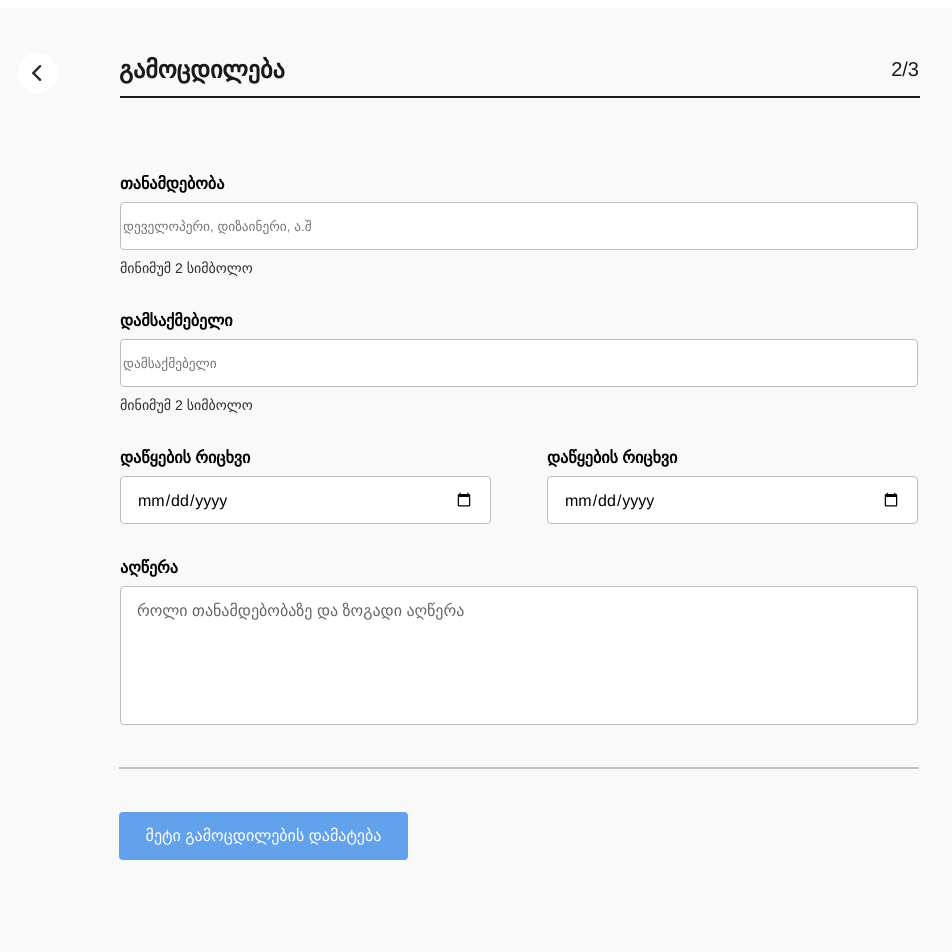
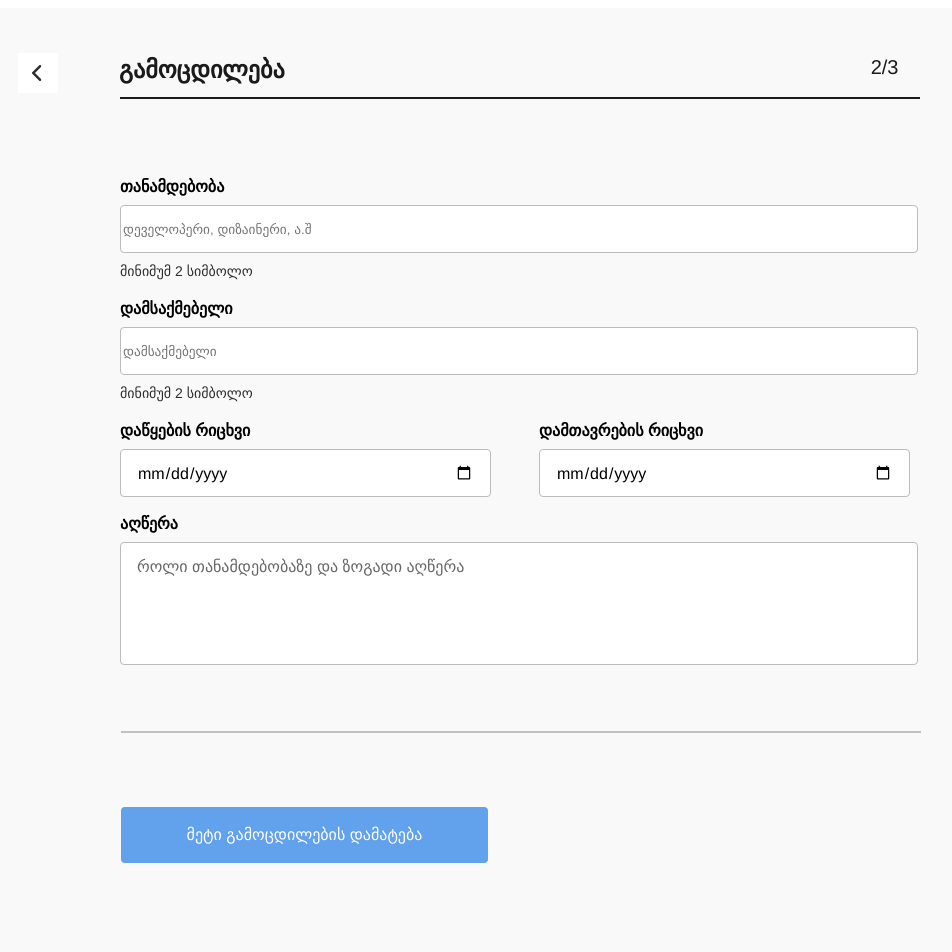
Before and after one commit to bassa0923/redberry, a React (Create React App) app: page /experience in a window 1280 px wide. Shown: the top 952 px of the page, without its empty margins (38-990 px from the left). Built offline with nearby package versions, Linux system fonts and the light colour scheme.

Commit message:
implemented Experience.js page && add experience button

```diff
--- a/src/App.css
+++ b/src/App.css
@@ -710,20 +710,85 @@
   width: 1920px;
   height: 1080px;
   background: #f9f9f9;
+  display: flex;
+  flex-direction: column;
 }
 
 .experience-input {
+  display: flex;
+  flex-direction: column;
   width: 1098px;
   height: 1080px;
+}
+
+.experience-header {
+  display: flex;
+  flex-direction: row;
+}
+
+.experience-back-arrow {
+  width: 40px;
+  height: 40px;
+  margin-left: 48px;
+  margin-top: 45px;
+
+  background: #ffffff;
+  border-radius: 1px;
+}
+
+.experience-header-text {
+  margin-left: 61px;
+  margin-top: 47px;
+  font-family: "Helvetica Neue";
+  font-style: normal;
+  font-weight: 700;
+  font-size: 24px;
+  line-height: 29px;
+
+  /* off black */
+
+  color: #1a1a1a;
+}
+
+.experience-header-page {
+  margin-left: 586px;
+  margin-top: 47px;
+
+  font-family: "Helvetica Neue";
+  font-style: normal;
+  font-weight: 400;
+  font-size: 20px;
+  line-height: 24px;
+  /* identical to box height */
+
+  text-align: right;
+
+  /* off black */
+
+  color: #1a1a1a;
+}
+
+.experience-header-line {
+  margin-left: 150px;
+  width: 798px;
+  height: 0px;
+  left: 150px;
+  top: 88px;
+  margin-bottom: 69px;
+
+  /* off black */
+
+  border: 1px solid #1a1a1a;
 }
 
 .experience-resume {
   position: absolute;
   width: 822px;
-  height: 1080px;
   right: 0px;
   top: 0px;
-  background-color: white;
+  bottom: 0px;
+
+  background: #ffffff;
 }
 
 .input-field-position {
@@ -732,12 +797,6 @@
   align-items: flex-start;
   padding: 8px 24px;
   gap: 8px;
-
-  position: absolute;
-  width: 846px;
-  height: 125px;
-  left: calc(50% - 846px / 2 - 411px);
-  top: 157px;
 }
 
 .experience-position {
@@ -816,12 +875,6 @@
   align-items: flex-start;
   padding: 8px 24px;
   gap: 8px;
-
-  position: absolute;
-  width: 846px;
-  height: 125px;
-  left: calc(50% - 846px / 2 - 411px);
-  top: 294px;
 }
 
 .experience-employer {
@@ -892,18 +945,17 @@
   flex-grow: 0;
 }
 
+.experience-calendar {
+  display: flex;
+  flex-direction: row;
+}
+
 .experience-start-date {
   display: flex;
   flex-direction: column;
   align-items: flex-start;
   padding: 8px 24px;
   gap: 8px;
-
-  position: absolute;
-  width: 419px;
-  height: 125px;
-  left: calc(50% - 419px / 2 - 624.5px);
-  top: 431px;
 }
 
 .experience-start {
@@ -952,12 +1004,6 @@
   align-items: flex-start;
   padding: 8px 24px;
   gap: 8px;
-
-  position: absolute;
-  width: 419px;
-  height: 93px;
-  left: calc(50% - 419px / 2 - 197.5px);
-  top: 431px;
 }
 
 .experience-end {
@@ -1016,12 +1062,6 @@
   align-items: flex-start;
   padding: 8px 24px;
   gap: 8px;
-
-  position: absolute;
-  width: 846px;
-  height: 168px;
-  left: calc(50% - 846px / 2 - 411px);
-  top: 541px;
 }
 
 .experience-description {
@@ -1087,29 +1127,26 @@
 }
 
 .experience-line {
-  position: absolute;
   width: 798px;
-  height: 0px;
-  left: 149px;
-  top: 759px;
+  border: 1px solid #c1c1c1;
 
-  border: 1px solid #c1c1c1;
+  margin-top: 58px;
+  margin-left: 25px;
+  margin-bottom: 29px;
 }
 
 .experience-add {
+  margin-left: 151px;
+  margin-top: 45px;
+}
+
+.experience-add-button {
   display: flex;
   flex-direction: row;
   justify-content: center;
   align-items: center;
   padding: 18px 60px;
   gap: 20px;
-
-  position: absolute;
-  width: 289px;
-  height: 48px;
-  left: calc(50% - 289px / 2 - 666.5px);
-  top: 804px;
-
   background: #62a1eb;
   border-radius: 4px;
   cursor: pointer;
@@ -1136,6 +1173,11 @@
   flex-grow: 0;
 }
 
+.experience-buttons {
+  display: flex;
+  flex-direction: row;
+}
+
 .experience-back {
   display: flex;
   flex-direction: row;
@@ -1144,16 +1186,12 @@
   padding: 18px 60px;
   gap: 20px;
 
-  position: absolute;
-  width: 113px;
-  height: 48px;
-  left: 150px;
-  bottom: 65px;
-
   background: #6b40e3;
   border-radius: 4px;
   border: none;
   cursor: pointer;
+  margin-left: 150px;
+  margin-top: 111px;
 }
 .experience-back-page {
   width: 43px;
@@ -1184,16 +1222,12 @@
   padding: 18px 60px;
   gap: 20px;
 
-  position: absolute;
-  width: 151px;
-  height: 48px;
-  right: 972px;
-  bottom: 65px;
-
   background: #6b40e3;
   border-radius: 4px;
   border: none;
   cursor: pointer;
+  margin-top: 111px;
+  margin-left: 438px;
 }
 .experience-next-page {
   width: 81px;
@@ -1216,3 +1250,14 @@
   order: 0;
   flex-grow: 0;
 }
+
+.button-background {
+  background: #f9f9f9;
+}
+
+.inputs {
+  display: flex;
+  flex-direction: column;
+  background: #f9f9f9;
+  padding-left: 126px;
+}
--- a/src/components/App.js
+++ b/src/components/App.js
@@ -27,6 +27,9 @@ class App extends React.Component {
     // handleSubmit
     handleSubmit: false,
     back: false,
+
+    // Add Experience Input Field
+    experience: [1],
   };
 
   // Creating Inital State
@@ -211,6 +214,21 @@ class App extends React.Component {
     this.setState(this.initialState);
   };
 
+  renderAnotherExperience = () => {
+    // Add extra experience input field
+
+    // 1) Get state and store in new variable
+    let experience = this.state.experience;
+
+    // 2) Add one and push into same variable
+    experience.push(this.state.experience.length + 1);
+
+    // 3) Update state with same variable
+    this.setState({
+      experience,
+    });
+  };
+
   render() {
     return (
       <div>
@@ -253,7 +271,8 @@ class App extends React.Component {
               element={
                 <Experience
                   // Clear Session Storage
-                  clearSessionStorage={this.clearSessionStorage}
+                  experience={this.state.experience}
+                  renderAnotherExperience={this.renderAnotherExperience}
                 />
               }
             />
--- a/src/components/Experience.js
+++ b/src/components/Experience.js
@@ -3,23 +3,10 @@ import { Link } from "react-router-dom";
 import arrow from "../images/arrow.png";
 
 class Experience extends React.Component {
-  render() {
+  renderExperience = () => {
+    return this.props.experience.map((el, ind) => {
       return (
-      <div className="experience">
-        <div className="experience-input">
-          {/* header */}
-          <Link to="/">
-            <img
-              className="back-arrow"
-              src={arrow}
-              alt="arrow"
-              onClick={this.props.clearSessionStorage}
-            ></img>
-          </Link>
-          <div className="header-text">გამოცდილება</div>
-          <div className="header-page">2/3</div>
-          <div className="header-line"></div>
-
+        <div className="inputs" key={this.props.experience[ind]}>
           {/* input fields */}
           <div className="input-field-position">
             <label className="experience-position">თანამდებობა</label>
@@ -43,6 +30,7 @@ class Experience extends React.Component {
           </div>
 
           {/* input field calendar */}
+          <div className="experience-calendar">
             <div className="experience-start-date">
               <label htmlFor="start" className="experience-start">
                 დაწყების რიცხვი
@@ -55,13 +43,14 @@ class Experience extends React.Component {
             </div>
             <div className="experience-end-date">
               <label htmlFor="end" className="experience-end">
-              დაწყების რიცხვი
+                დამთავრების რიცხვი
               </label>
               <input
                 type="date"
                 id="end"
                 className="experience-input-end"
               ></input>
+            </div>
           </div>
           {/* Description */}
           <div className="input-field-description">
@@ -73,19 +62,49 @@ class Experience extends React.Component {
             ></textarea>
           </div>
           <div className="experience-line"></div>
+        </div>
+      );
+    });
+  };
+  render() {
+    return (
+      <div className="experience">
+        <div className="experience-input">
+          {/* header */}
+          <div className="experience-header">
+            <Link to="/">
+              <img
+                className="experience-back-arrow"
+                src={arrow}
+                alt="arrow"
+                onClick={this.props.clearSessionStorage}
+              ></img>
+            </Link>
+            <div className="experience-header-text">გამოცდილება</div>
+            <div className="experience-header-page">2/3</div>
+          </div>
+          <div className="experience-header-line"></div>
+          {this.renderExperience()}
           {/* buttons(AddExperience, GoBack, GoToNextPage,) */}
-          <div>
-            <button className="experience-add">
+          <div className="button-background">
+            <div className="experience-add">
+              <button
+                className="experience-add-button"
+                onClick={this.props.renderAnotherExperience}
+              >
                 <div className="experience-add-experience">
                   მეტი გამოცდილების დამატება
                 </div>
               </button>
+            </div>
+            <div className="experience-buttons">
               <button className="experience-back">
                 <div className="experience-back-page">უკან</div>
               </button>
               <button className="experience-next">
                 <div className="experience-next-page">შემდეგი</div>
               </button>
+            </div>
           </div>
         </div>
         <div className="experience-resume"></div>
--- a/src/components/PersonalInfo.js
+++ b/src/components/PersonalInfo.js
@@ -216,7 +216,7 @@ class PersonalInfo extends React.Component {
               className="next-button"
               onClick={(event) => this.handleSubmit(event)}
             >
-              <p className="next">შემდეგი</p>
+              <div className="next">შემდეგი</div>
             </button>
           </Link>
         </div>
```
Lines whose indentation alone changed are shown as unchanged.
